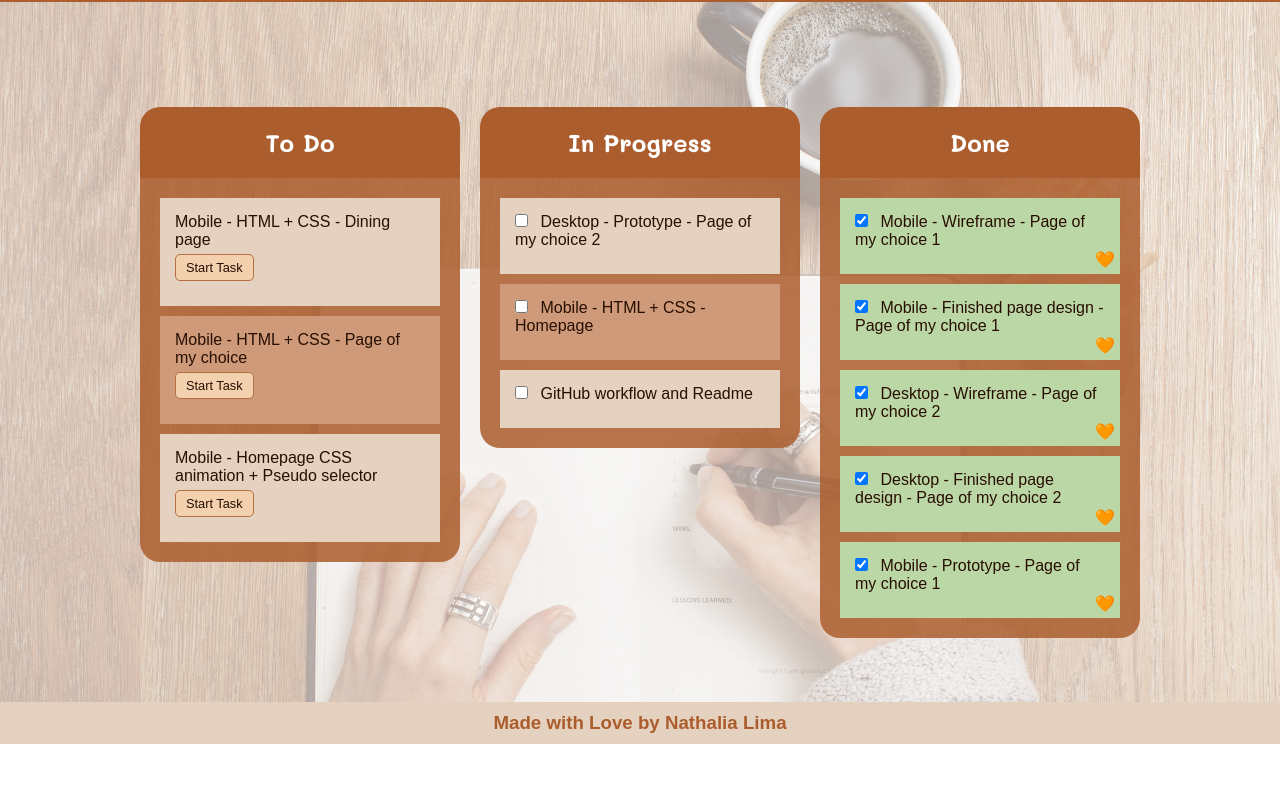
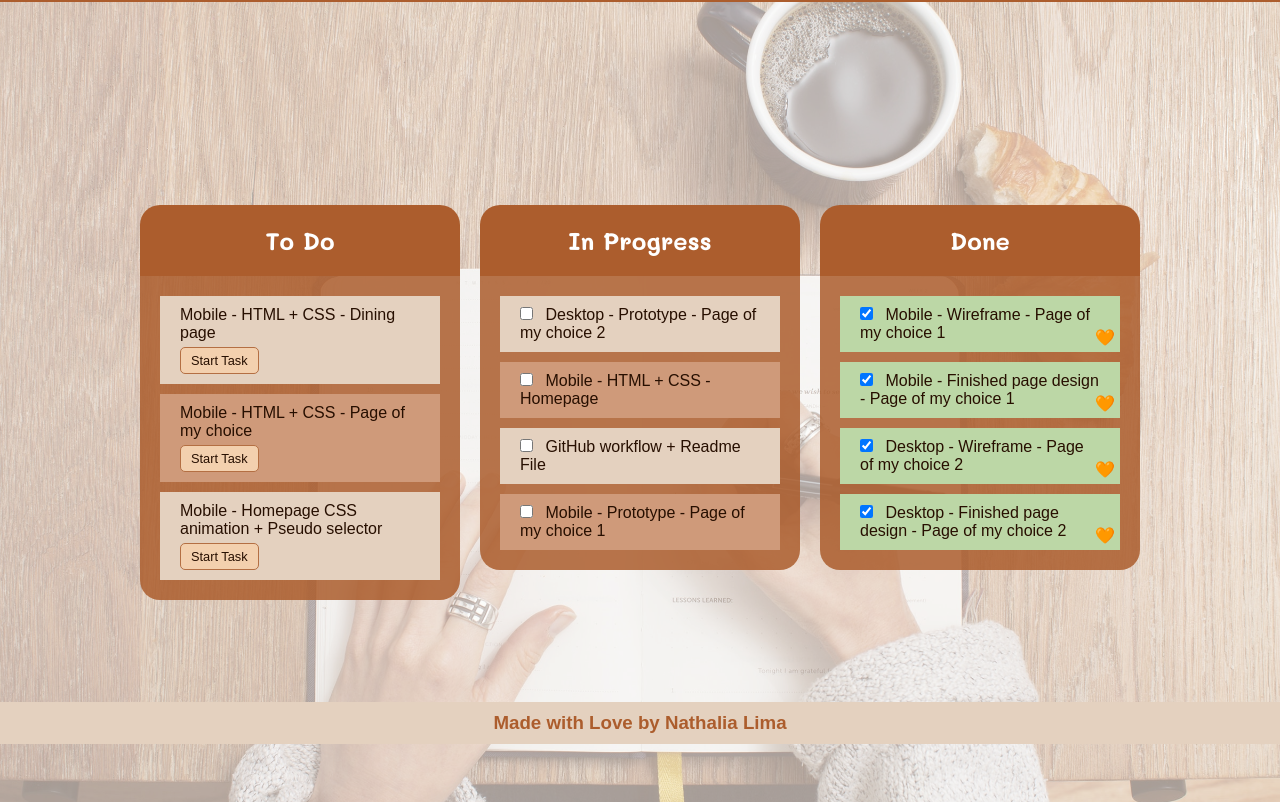
Before and after one commit to NathaliaLima-Front/lima_nathalia_hw3, a plain HTML site: page index.html in a window 1280 px wide. Shown: the part 56-858 px from the top of the page. Before the commit the page ends 800 px from the top, so only its background shows below. Drawn offline with Linux system fonts and the light colour scheme.

Commit message:
Homepage corrections
Corrections were made to improve the visual appearance of the page

```diff
--- a/css/styles.css
+++ b/css/styles.css
@@ -34,6 +34,7 @@ header {
     background-color: rgb(172 93 45);
     position: sticky;
     top: 0;
+    z-index: 1;
 }
 
 header #main-logo {
@@ -110,7 +111,7 @@ main #components article ul {
 }
 
 main #components .list-item {
-    padding: 15px 15px 25px;
+    padding: 10px 20px;
     background-color: #cf9a7a;
     margin-bottom: 10px;
     position: relative;
@@ -177,7 +178,7 @@ main #components .list-item:has(input[type=checkbox]:checked) {
 /* LIGHTBOX - TASK STARTED */
 .lightbox {
     position: absolute;
-    top: 0;
+    top: 59px;
     right: 0;
     width: 50%;
     display: none;
@@ -230,7 +231,7 @@ main #components .list-item:has(input[type=checkbox]:checked) {
 /* MEDIA QUERIES */
 @media (min-width: 960px) {
     main {
-        height: calc(100vh - 60px);
+        height: 100vh;
     }
 
     main #components {
--- a/index.html
+++ b/index.html
@@ -50,7 +50,10 @@
                         Mobile - HTML + CSS - Homepage</li>
                     <li class="list-item">
                         <input type="checkbox">
-                        GitHub workflow and Readme</li>
+                        GitHub workflow + Readme File</li>
+                    <li class="list-item">
+                        <input type="checkbox">
+                        Mobile - Prototype - Page of my choice 1</li>
                 </ul>
             </article>
 
@@ -69,9 +72,6 @@
                     <li class="list-item">
                         <input type="checkbox" checked>
                         Desktop - Finished page design - Page of my choice 2</li>
-                    <li class="list-item">
-                        <input type="checkbox" checked>
-                        Mobile - Prototype - Page of my choice 1</li>
                 </ul>
             </article>
         </div>
```
